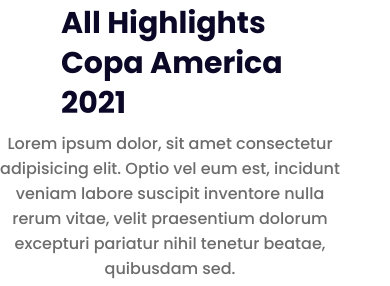
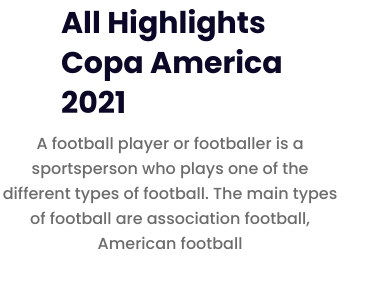
Before and after one commit to Alimsdk/Football-Arena, a plain HTML site: page index.html in a window 390 px wide. Shown: the part 8019-8305 px from the top of the page. Drawn offline with Linux system fonts and the light colour scheme.

Commit message:
responsive website completed

```diff
--- a/index.html
+++ b/index.html
@@ -242,9 +242,8 @@
             <div class="match-info">
                 <h2>All Highlights
                     Copa America 2021</h2>
-                <p>Lorem ipsum dolor, sit amet consectetur adipisicing elit. Optio vel eum est, incidunt veniam labore
-                    suscipit inventore nulla rerum vitae, velit praesentium dolorum excepturi pariatur nihil tenetur
-                    beatae, quibusdam sed.</p>
+                <p>A football player or footballer is a sportsperson who plays one of the different types of
+                    football. The main types of football are association football, American football</p>
                 <div class="button" id="watch-match">
                     <a href="#">Watch Live</a>
                     <i class="fas fa-arrow-right"></i>
--- a/styles/style.css
+++ b/styles/style.css
@@ -91,6 +91,11 @@
     padding: 15px;
     box-shadow: 0px 0px 40px rgba(0, 0, 0, 0.15);
     margin:27px auto;}
+
+    .player:hover{
+        transform: translateY(-30px);
+        transition: transform 0.5s linear;
+    }
 
     .player-info h3{font-family: Poppins;
         font-style: normal;
```
